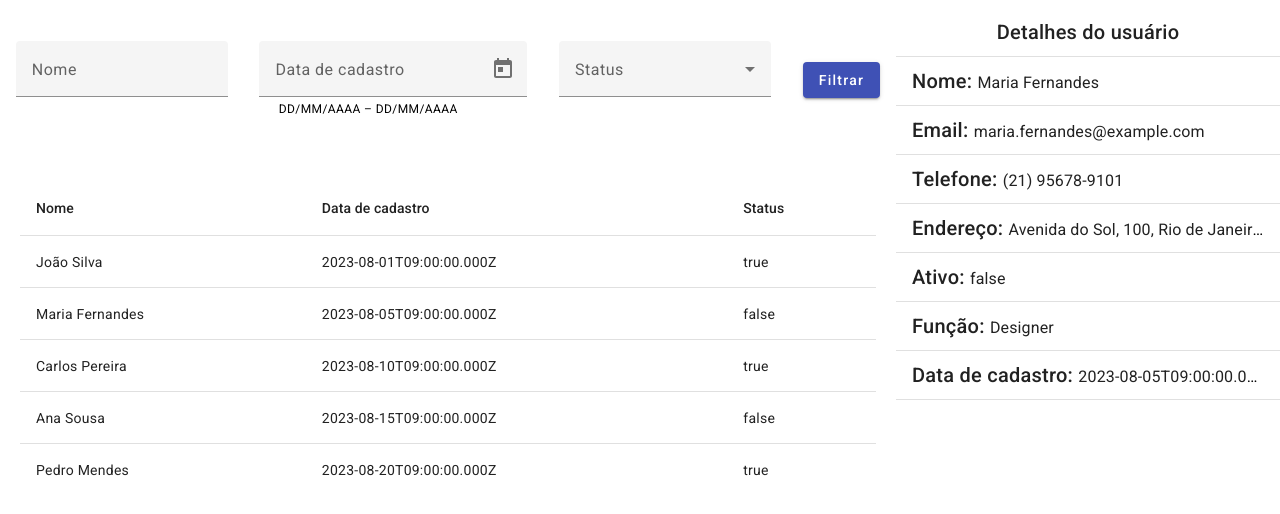
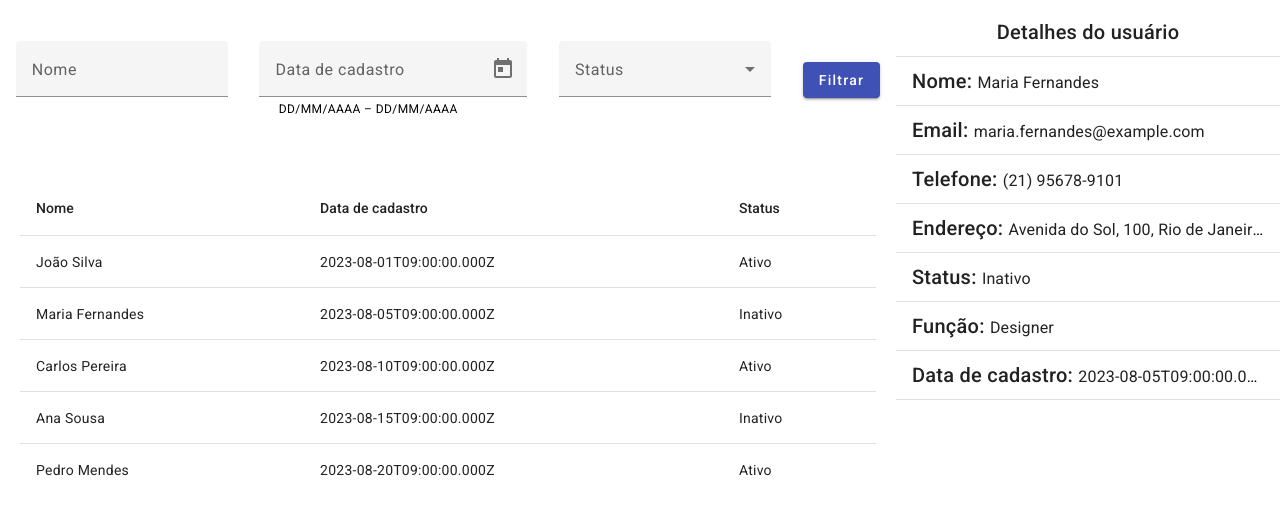
Before and after one commit to Henrique-182/curso-de-angular-v2-ao-v17, an Angular app in the folder 04_Projeto_Filtro_De_Lista_De_Usuarios/users-filter-project/: page / in a window 1280 px wide. Shown: the top 514 px of the page. Built offline with nearby package versions, Linux system fonts and the light colour scheme.

Commit message:
Pipe de Status

```diff
--- a/04_Projeto_Filtro_De_Lista_De_Usuarios/users-filter-project/src/app/components/user-details/user-details.component.html
+++ b/04_Projeto_Filtro_De_Lista_De_Usuarios/users-filter-project/src/app/components/user-details/user-details.component.html
@@ -21,7 +21,7 @@
         </mat-list-item>
         <mat-divider></mat-divider>
         <mat-list-item>
-            <span class="mat-h2">Ativo: </span> <span class="mat-h3">{{ user.ativo }}</span>
+            <span class="mat-h2">Status: </span> <span class="mat-h3">{{ user.ativo | status }}</span>
         </mat-list-item>
         <mat-divider></mat-divider>
         <mat-list-item>
--- a/04_Projeto_Filtro_De_Lista_De_Usuarios/users-filter-project/src/app/components/users-list/users-list.component.html
+++ b/04_Projeto_Filtro_De_Lista_De_Usuarios/users-filter-project/src/app/components/users-list/users-list.component.html
@@ -13,7 +13,7 @@
 
         <ng-container matColumnDef="status">
             <th mat-header-cell *matHeaderCellDef> Status </th>
-            <td mat-cell *matCellDef="let element" class="users-list__item" (click)="onUserSelected(element)"> {{element.ativo}} </td>
+            <td mat-cell *matCellDef="let element" class="users-list__item" (click)="onUserSelected(element)"> {{element.ativo | status}} </td>
         </ng-container>
 
         <tr mat-header-row *matHeaderRowDef="displayedColumns"></tr>
--- /dev/null
+++ b/04_Projeto_Filtro_De_Lista_De_Usuarios/users-filter-project/src/app/pipes/status.pipe.ts
@@ -0,0 +1,18 @@
+import { Pipe, PipeTransform } from '@angular/core';
+
+@Pipe({
+  name: 'status'
+})
+export class StatusPipe implements PipeTransform {
+
+  transform(status: boolean): string {
+    const INVALID_STATUS = status === undefined || status === null
+
+    if (INVALID_STATUS) {
+      return 'Status indisponível ou inválido'
+    }
+
+    return status ? 'Ativo' : 'Inativo'
+  }
+
+}
```
Also changed, not shown: 04_Projeto_Filtro_De_Lista_De_Usuarios/users-filter-project/src/app/pipes/pipes.module.ts (+5 -2 lines).
